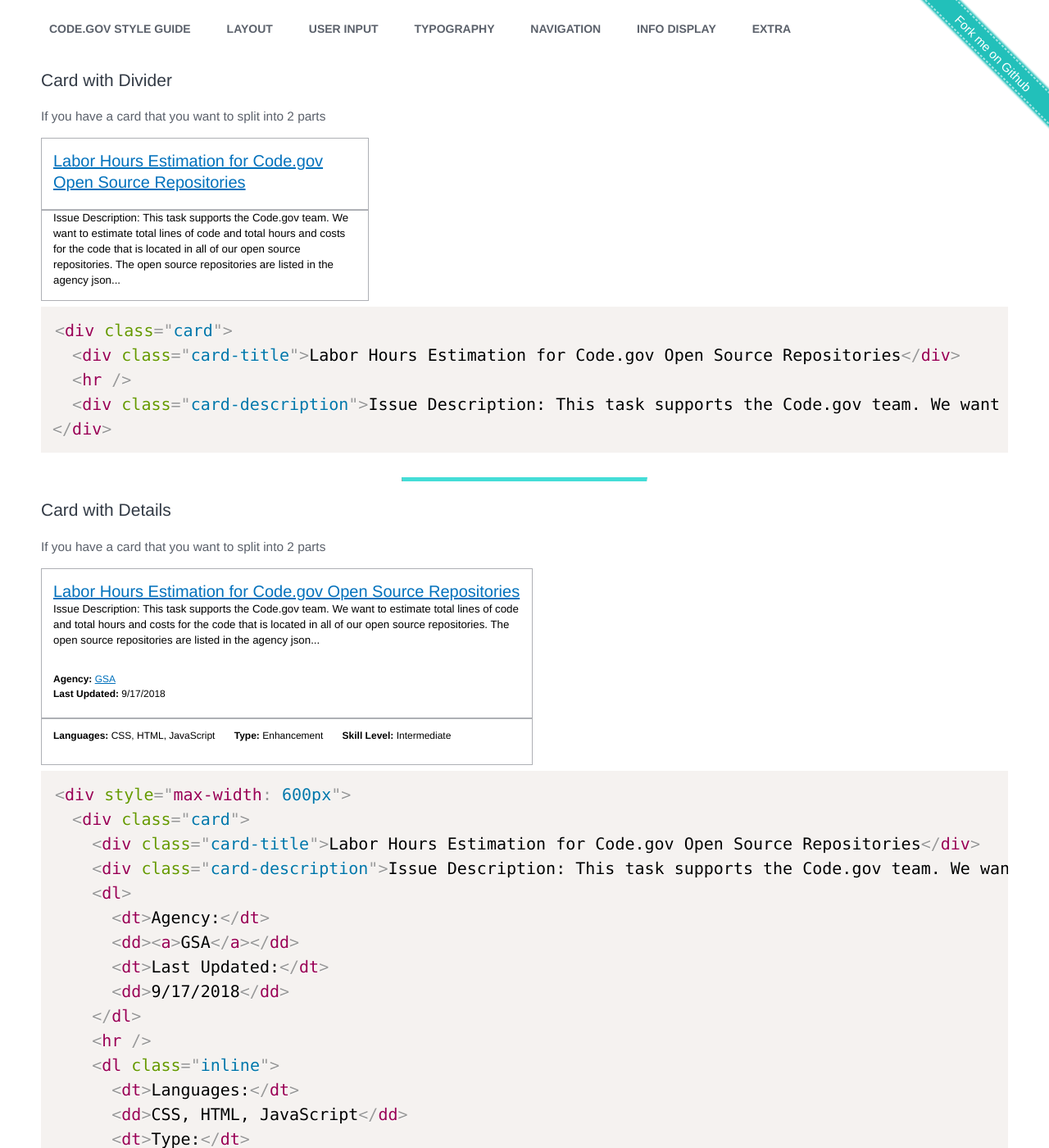
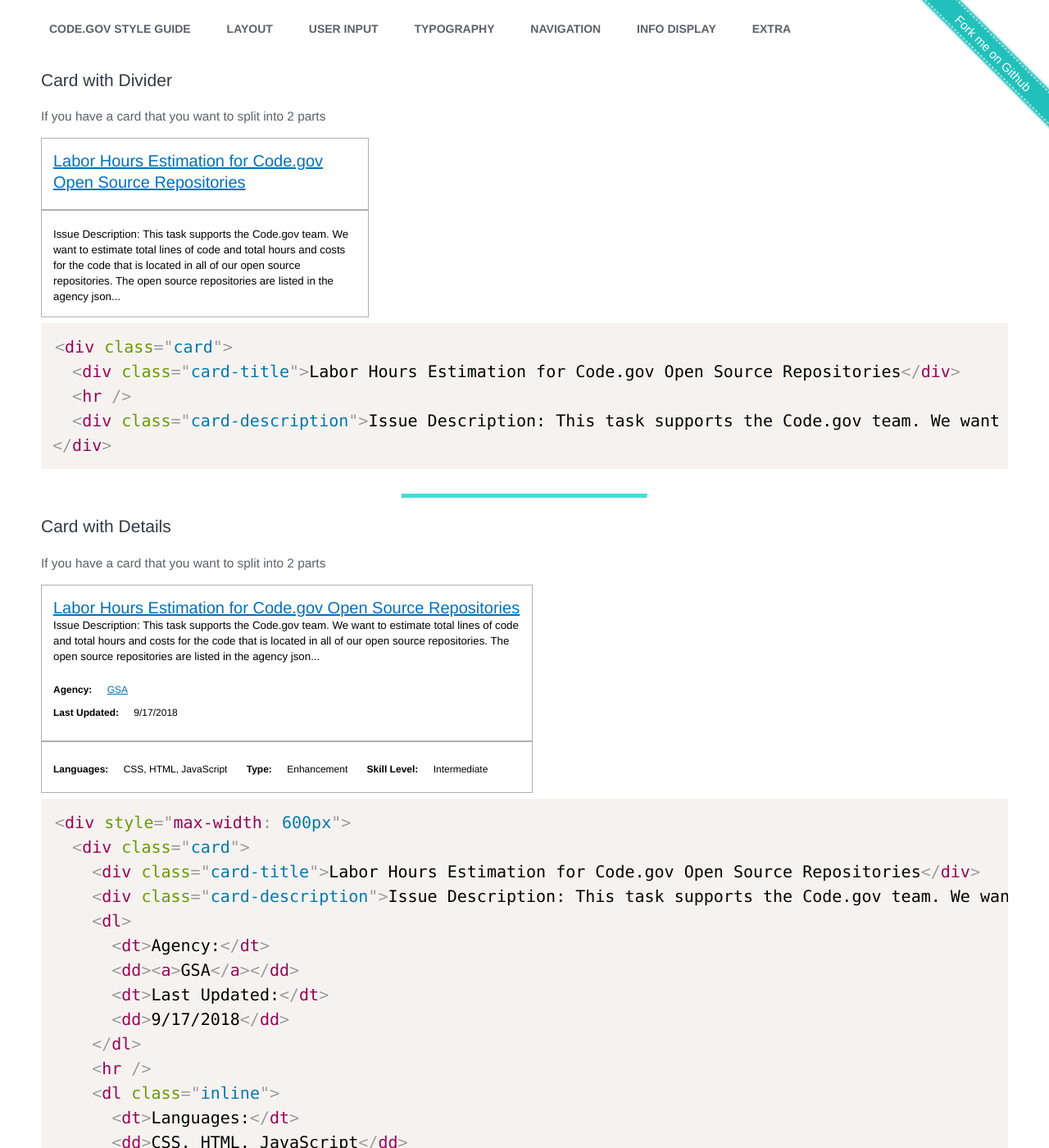
Before and after one commit to GSA/code-gov-style, a Jekyll site: the page built from components/cards.md, in a window 1280 px wide and 1400 px high, scrolled down 1180 px. Shown: the whole window at 82% size. Built offline with Jekyll 4.4.1, drawn with Linux system fonts in a browser that asks for light colours.

Commit message:
standardized cards.. may need to adjust styling a bit

```diff
--- a/_sass/_cards.scss
+++ b/_sass/_cards.scss
@@ -91,7 +91,7 @@
     display: block;
     margin-left: -1.2em;
     margin-right: -1.25em;
-    margin-bottom: 0;
+    margin-bottom: 2rem;
     margin-top: 2rem;
     max-width: none;
     visibility: visible;
@@ -100,6 +100,8 @@
 
   dl {
     font-size: .85714286em;
+    margin: 0;
+
     dt {
       font-weight: bold;
       display: inline;
@@ -110,10 +112,12 @@
       }
     }
     dd {
-      display: inline;
+      display: inline-block;
       margin-inline-start: 0px;
-      margin-left: 0;
+      margin-left: 15px;
       margin-right: 2rem;
+      margin-bottom: 5px;
+      margin-top: 5px;
       &:last-child {
         margin-right: 0px;
       }
--- a/package.json
+++ b/package.json
@@ -1,6 +1,6 @@
 {
   "name": "@code.gov/code-gov-style",
-  "version": "1.10.5",
+  "version": "1.10.6",
   "description": "Style for code.gov including buttons, banners, and cards. Inspired by and somewhat based on USWDS.",
   "main": "index.js",
   "scripts": {
```
